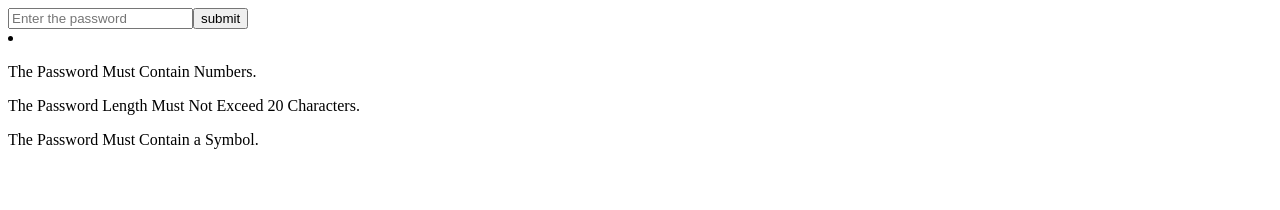
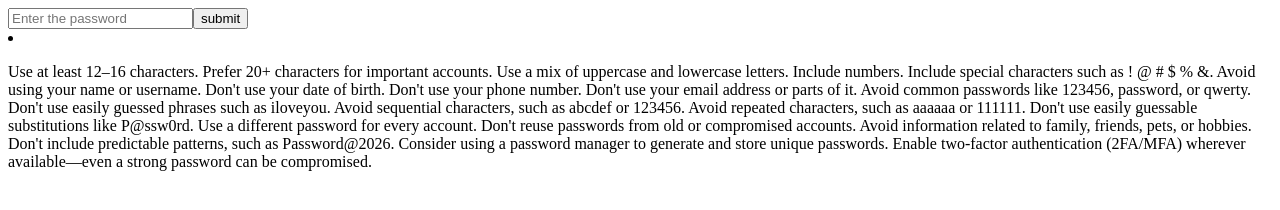
Before and after one commit to swastiksharma45/The-Password-Thing, a plain HTML site: page index.html in a window 1280 px wide. Drawn offline with Linux system fonts and the light colour scheme.

Commit message:
updated the set of rules

```diff
--- a/index.html
+++ b/index.html
@@ -9,9 +9,27 @@
 <body>
     <input placeholder="Enter the password"><button>submit</button></input>
     <li>
-        <p>The Password Must Contain Numbers.</p>
-        <p>The Password Length Must Not Exceed 20 Characters.</p>
-        <p>The Password Must Contain a Symbol.</p>
+        <p>
+            Use at least 12–16 characters.
+            Prefer 20+ characters for important accounts.
+            Use a mix of uppercase and lowercase letters.
+            Include numbers.
+            Include special characters such as ! @ # $ % &.
+            Avoid using your name or username.
+            Don't use your date of birth.
+            Don't use your phone number.
+            Don't use your email address or parts of it.
+            Avoid common passwords like 123456, password, or qwerty.
+            Don't use easily guessed phrases such as iloveyou.
+            Avoid sequential characters, such as abcdef or 123456.
+            Avoid repeated characters, such as aaaaaa or 111111.
+            Don't use easily guessable substitutions like P@ssw0rd.
+            Use a different password for every account.
+            Don't reuse passwords from old or compromised accounts.
+            Avoid information related to family, friends, pets, or hobbies.
+            Don't include predictable patterns, such as Password@2026.
+            Consider using a password manager to generate and store unique passwords.
+            Enable two-factor authentication (2FA/MFA) wherever available—even a strong password can be compromised.</p>
     </li>
 
 
```
